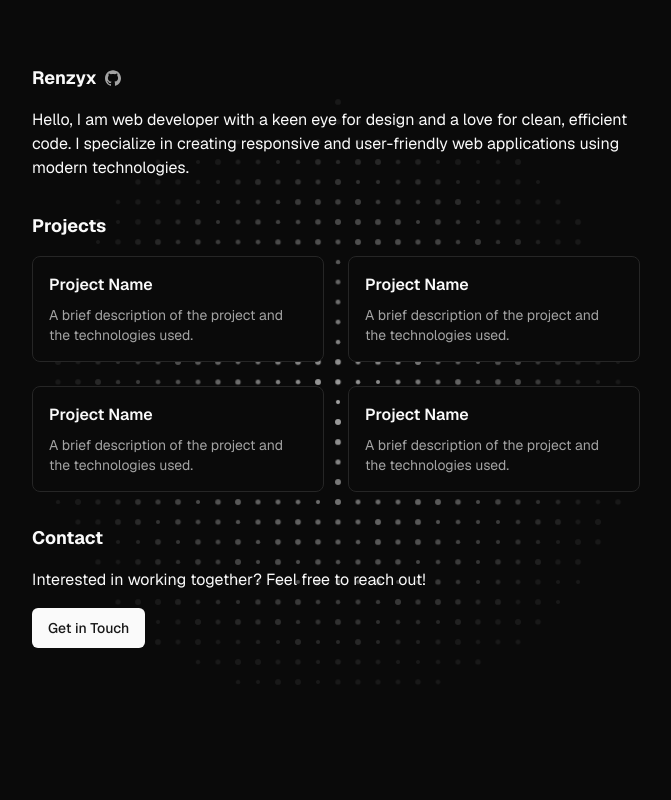
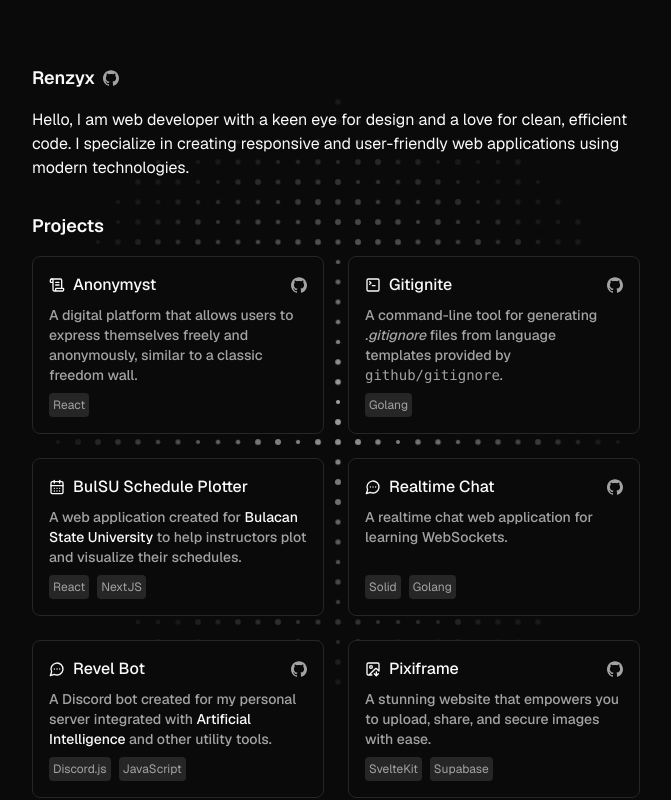
Before and after one commit to xyugen/portfolio, a Next.js app: page / in a window 1280 px wide. Shown: the top 800 px of the page, without its empty margins (304-975 px from the left). Built offline with nearby package versions, Linux system fonts and the light colour scheme.

Commit message:
feat: add projects

```diff
--- a/src/app/components/ProjectCard.tsx
+++ /dev/null
@@ -1,16 +0,0 @@
-import React from "react";
-
-const ProjectCard = () => {
-    return (
-        <div
-            className="border bg-background border-muted rounded-lg p-4 hover:border-accent transition-colors"
-        >
-            <h3 className="text-base font-semibold mb-2">Project Name</h3>
-            <p className="text-sm text-muted-foreground">
-                A brief description of the project and the technologies used.
-            </p>
-        </div>
-    );
-};
-
-export default ProjectCard;
--- a/src/app/components/Projects.tsx
+++ b/src/app/components/Projects.tsx
@@ -1,17 +1,162 @@
+import B from "@/components/B";
 import H2 from "@/components/H2";
-import ProjectCard from "./ProjectCard";
+import Github from "@/components/icons/Github";
+import {
+    CalendarDays,
+    FileInput,
+    ImageDown,
+    MessageCircleMore,
+    ScrollText,
+    SquareTerminal,
+} from "lucide-react";
 
 const Projects = () => {
     return (
-        <section id="projects" className="space-y-4">
+        <section id="projects" className="space-y-4 ">
             <H2>Projects</H2>
+
             <div className="grid grid-cols-1 sm:grid-cols-2 gap-6">
-                {[1, 2, 3, 4].map((project) => (
-                    <ProjectCard key={project} />
-                ))}
+                <Project
+                    title="Anonymyst"
+                    url="https://github.com/xyugen/anonymyst"
+                    icon={<ScrollText className="size-4" />}
+                    description="A digital platform that allows users to express themselves freely and anonymously, similar to a classic freedom wall. "
+                    tags={["React"]}
+                />
+
+                <Project
+                    title="Gitignite"
+                    url="https://github.com/xyugen/gitignite"
+                    icon={<SquareTerminal className="size-4" />}
+                    description={
+                        <>
+                            A command-line tool for generating <i>.gitignore</i>{" "}
+                            files from language templates provided by{" "}
+                            <code>github/gitignore</code>.
+                        </>
+                    }
+                    tags={["Golang"]}
+                />
+
+                <Project
+                    title="BulSU Schedule Plotter"
+                    icon={<CalendarDays className="size-4" />}
+                    description={
+                        <>
+                            A web application created for{" "}
+                            <B>Bulacan State University</B> to help instructors
+                            plot and visualize their schedules.
+                        </>
+                    }
+                    tags={["React", "NextJS"]}
+                />
+
+                <Project
+                    title="Realtime Chat"
+                    url="https://github.com/xyugen/realtime-chat-frontend"
+                    icon={<MessageCircleMore className="size-4" />}
+                    description={
+                        <>
+                            A realtime chat web application for learning
+                            WebSockets.
+                        </>
+                    }
+                    tags={["Solid", "Golang"]}
+                />
+
+                <Project
+                    title="Revel Bot"
+                    url="https://github.com/xyugen/revel-bot"
+                    icon={<MessageCircleMore className="size-4" />}
+                    description={
+                        <>
+                            A Discord bot created for my personal server
+                            integrated with <B>Artificial Intelligence</B> and
+                            other utility tools.
+                        </>
+                    }
+                    tags={["Discord.js", "JavaScript"]}
+                />
+
+                <Project
+                    title="Pixiframe"
+                    url="https://github.com/xyugen/pixiframe"
+                    icon={<ImageDown className="size-4" />}
+                    description={
+                        <>
+                            A stunning website that empowers you to upload,
+                            share, and secure images with ease.
+                        </>
+                    }
+                    tags={["SvelteKit", "Supabase"]}
+                />
+
+                <Project
+                    title="Trade Document Request"
+                    url="https://github.com/xyugen/trade-docrqst"
+                    icon={<FileInput className="size-4" />}
+                    description={
+                        <>
+                            An android application for requesting documents on{" "}
+                            <B>San Jose Del Monte National Trade School</B>.
+                        </>
+                    }
+                    tags={["Android Studio", "Java"]}
+                />
             </div>
         </section>
     );
 };
 
+type ProjectProps = {
+    title: string;
+    url?: string;
+    icon: React.ReactNode;
+    description: React.ReactNode;
+    tags?: string[];
+};
+
+const Project = (props: ProjectProps) => {
+    return (
+        <div className="flex flex-col border bg-background border-muted rounded-lg space-y-2 p-4 hover:border-accent transition-colors">
+            <div className="flex flex-row items-center justify-between">
+                <div className="flex items-center gap-2">
+                    {props.icon}
+                    <h3 className="text-base font-medium">{props.title}</h3>
+                </div>
+                {props.url && (
+                    <a
+                        href={props.url}
+                        className="transition-colors cursor-pointer"
+                        target="_blank"
+                    >
+                        <Github className="size-4 text-muted-foreground hover:text-primary" />
+                    </a>
+                )}
+            </div>
+            <p className="flex-1 text-sm font-medium text-muted-foreground">
+                {props.description}
+            </p>
+            {props.tags && (
+                <div className="flex flex-row flex-wrap gap-2">
+                    {props.tags.map((tag) => (
+                        <Tag key={tag} tag={tag} />
+                    ))}
+                </div>
+            )}
+        </div>
+    );
+};
+
+const Tag = ({ key, tag }: { key: string; tag: string }) => {
+    return (
+        <div
+            key={key}
+            className="p-1 bg-muted text-muted-foreground rounded-sm text-xs"
+        >
+            {tag}
+        </div>
+    );
+};
+
 export default Projects;
--- /dev/null
+++ b/src/components/B.tsx
@@ -0,0 +1,5 @@
+const B = ({ children }: { children: React.ReactNode }) => {
+    return <span className="text-primary">{children}</span>;
+};
+
+export default B;
--- a/src/components/H2.tsx
+++ b/src/components/H2.tsx
@@ -1,7 +1,7 @@
 import React from "react";
 
 const H2 = ({ children }: { children: React.ReactNode }) => {
-    return <h2 className="text-primary text-lg font-bold">{children}</h2>;
+    return <h2 className="text-primary text-lg font-semibold">{children}</h2>;
 };
 
 export default H2;
```
